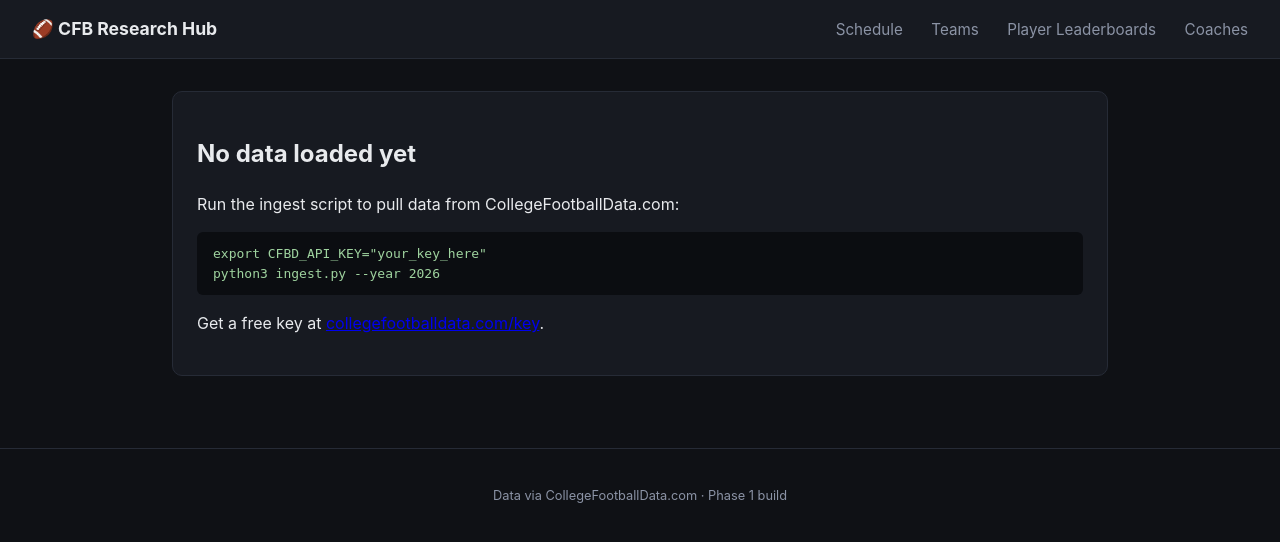
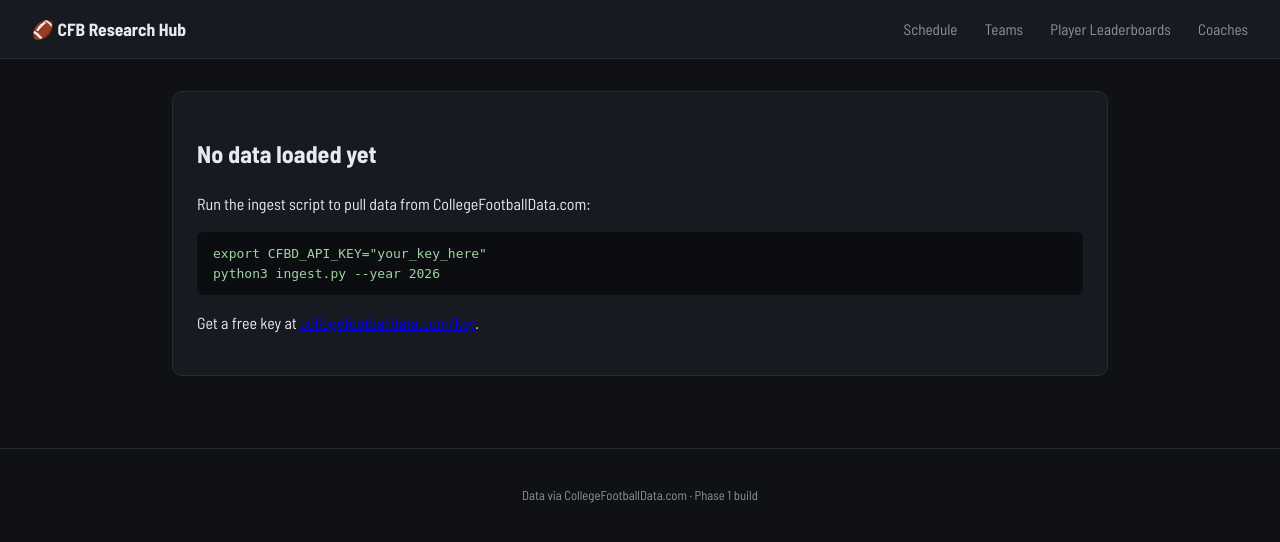
Before and after one commit to GreenMeansGoBetting/cfb-tool, a Flask app: page / in a window 1280 px wide. Shown: the top 542 px of the page. Run offline with Flask 3, Linux system fonts and the light colour scheme; data that the repository does not hold is empty.

Commit message:
Switch site font to Barlow Semi Condensed for brand match
Loaded from Google Fonts (weights 400/500/600/700) via base.html, applied
as the primary body font-family with the existing system-font stack kept
as fallback.

```diff
--- a/cfb_tool/cfb_tool/static/style.css
+++ b/cfb_tool/cfb_tool/static/style.css
@@ -14,7 +14,7 @@ body {
   margin: 0;
   background: var(--bg);
   color: var(--text);
-  font-family: -apple-system, "Segoe UI", Roboto, Helvetica, Arial, sans-serif;
+  font-family: "Barlow Semi Condensed", -apple-system, "Segoe UI", Roboto, Helvetica, Arial, sans-serif;
   line-height: 1.5;
 }
 
--- a/cfb_tool/cfb_tool/templates/base.html
+++ b/cfb_tool/cfb_tool/templates/base.html
@@ -4,6 +4,9 @@
 <meta charset="UTF-8">
 <meta name="viewport" content="width=device-width, initial-scale=1.0">
 <title>{% block title %}CFB Research Hub{% endblock %}</title>
+<link rel="preconnect" href="https://fonts.googleapis.com">
+<link rel="preconnect" href="https://fonts.gstatic.com" crossorigin>
+<link rel="stylesheet" href="https://fonts.googleapis.com/css2?family=Barlow+Semi+Condensed:wght@400;500;600;700&display=swap">
 <link rel="stylesheet" href="/static/style.css">
 </head>
 <body>
```
